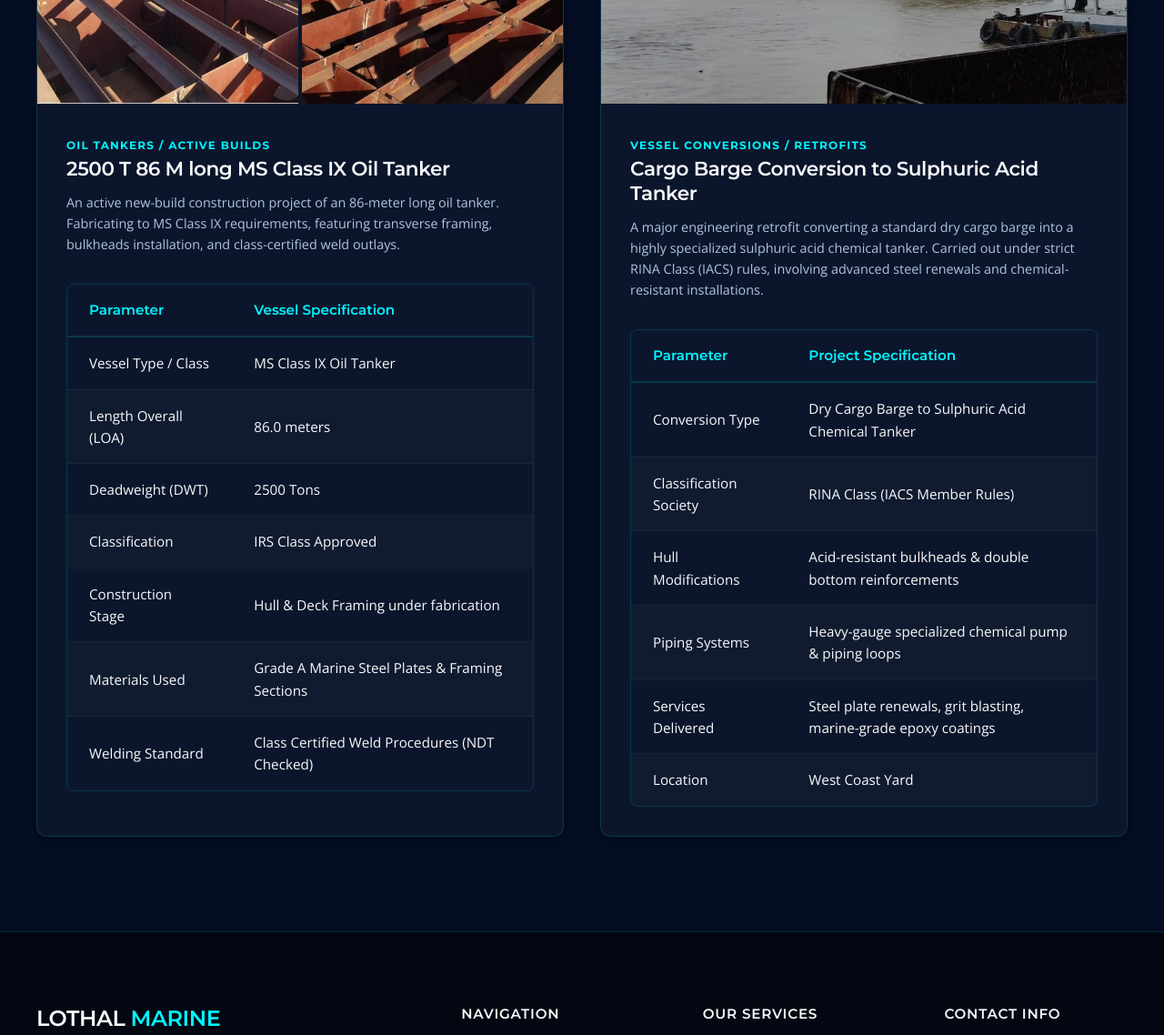
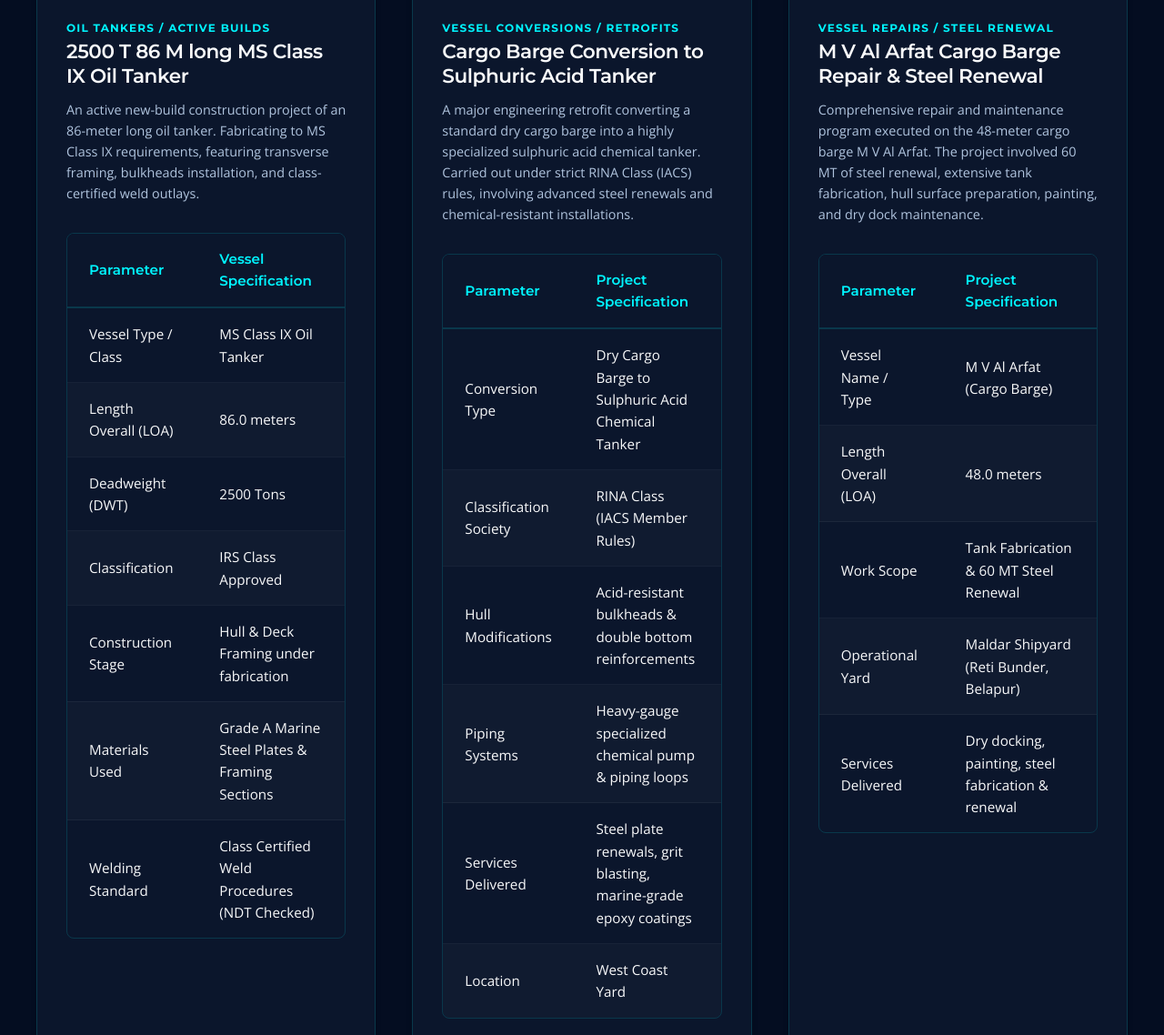
Before and after one commit to OnerFusionINC/lothalmarine, a website: page products.html in a window 1280 px wide. Shown: the part 940-2078 px from the top of the page at 91% size. Drawn offline with nearby package versions, Linux system fonts and the light colour scheme.

Commit message:
Update M V Al Arfat cargo barge project with steel renewal details and split-view layout

```diff
--- a/products.html
+++ b/products.html
@@ -165,6 +165,53 @@
               </div>
             </div>
           </div>
+
+          <!-- Product 7: M V Al Arfat Cargo Barge Repair -->
+          <div class="product-card">
+            <div class="product-img" style="display: grid; grid-template-columns: 1fr 1fr; gap: 4px; aspect-ratio: 16/10;">
+              <img src="assets/images/mv_al_arfat_docked.jpg" alt="M V Al Arfat 48 M cargo barge docked at Belapur" style="width: 100%; height: 100%; object-fit: cover;" loading="lazy">
+              <img src="assets/images/mv_al_arfat_steel_renewal.jpg" alt="Tank fabrication and steel renewal progress" style="width: 100%; height: 100%; object-fit: cover;" loading="lazy">
+            </div>
+            <div class="product-info">
+              <span class="product-tag">Vessel Repairs / Steel Renewal</span>
+              <h3 class="product-title">M V Al Arfat Cargo Barge Repair & Steel Renewal</h3>
+              <p class="product-desc">Comprehensive repair and maintenance program executed on the 48-meter cargo barge M V Al Arfat. The project involved 60 MT of steel renewal, extensive tank fabrication, hull surface preparation, painting, and dry dock maintenance.</p>
+
+              <div class="spec-table-container">
+                <table class="spec-table" aria-label="M V Al Arfat Cargo Barge Repair Specifications">
+                  <thead>
+                    <tr>
+                      <th scope="col">Parameter</th>
+                      <th scope="col">Project Specification</th>
+                    </tr>
+                  </thead>
+                  <tbody>
+                    <tr>
+                      <td>Vessel Name / Type</td>
+                      <td>M V Al Arfat (Cargo Barge)</td>
+                    </tr>
+                    <tr>
+                      <td>Length Overall (LOA)</td>
+                      <td>48.0 meters</td>
+                    </tr>
+                    <tr>
+                      <td>Work Scope</td>
+                      <td>Tank Fabrication & 60 MT Steel Renewal</td>
+                    </tr>
+                    <tr>
+                      <td>Operational Yard</td>
+                      <td>Maldar Shipyard (Reti Bunder, Belapur)</td>
+                    </tr>
+                    <tr>
+                      <td>Services Delivered</td>
+                      <td>Dry docking, painting, steel fabrication & renewal</td>
+                    </tr>
+                  </tbody>
+                </table>
+              </div>
+            </div>
+          </div>
+
         </div>
       </div>
     </section>
```
Also changed, not shown: index.html (+10 -0 lines), assets/images/mv_al_arfat_docked.jpg (added), assets/images/mv_al_arfat_steel_renewal.jpg (added).
